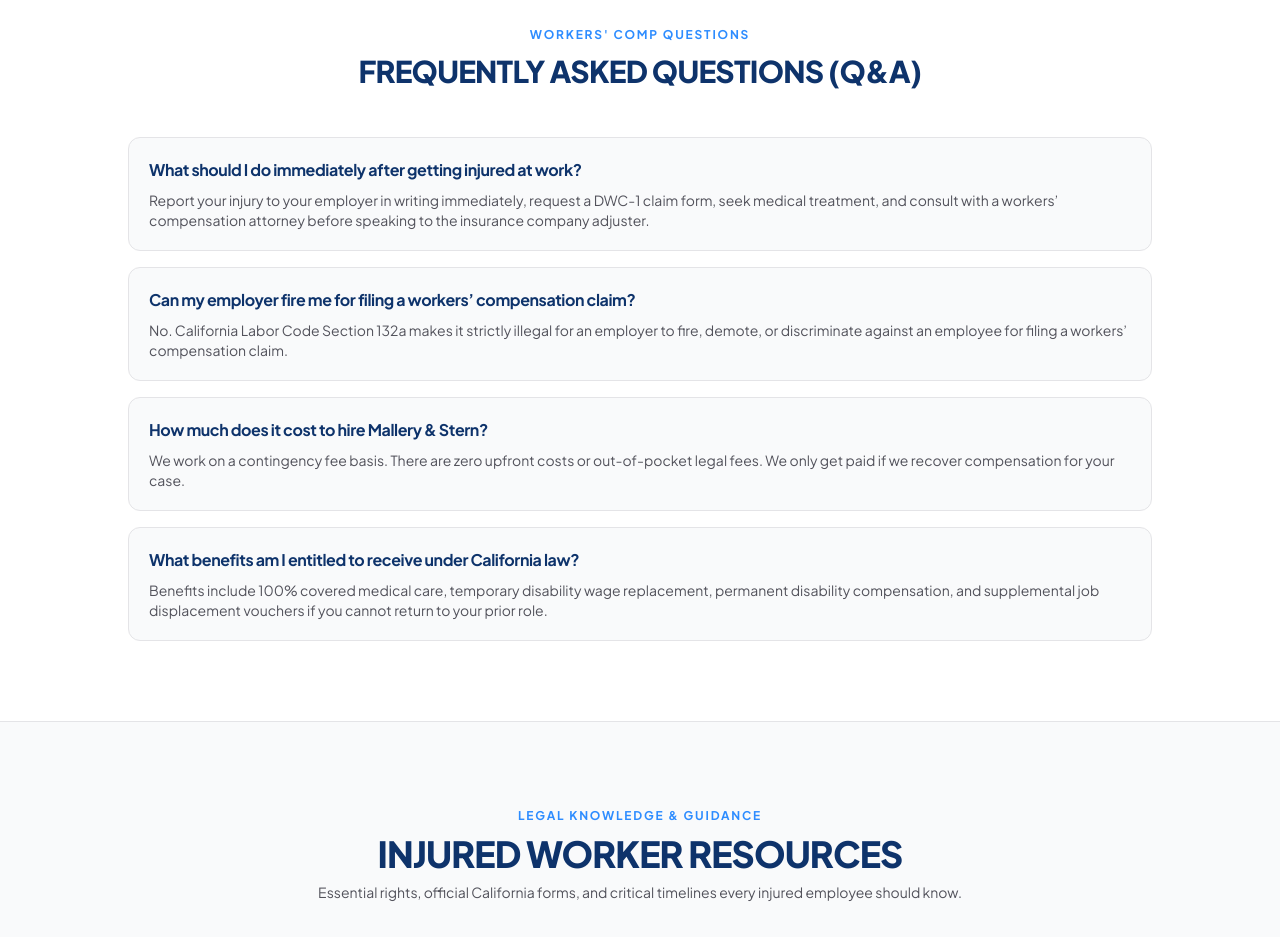
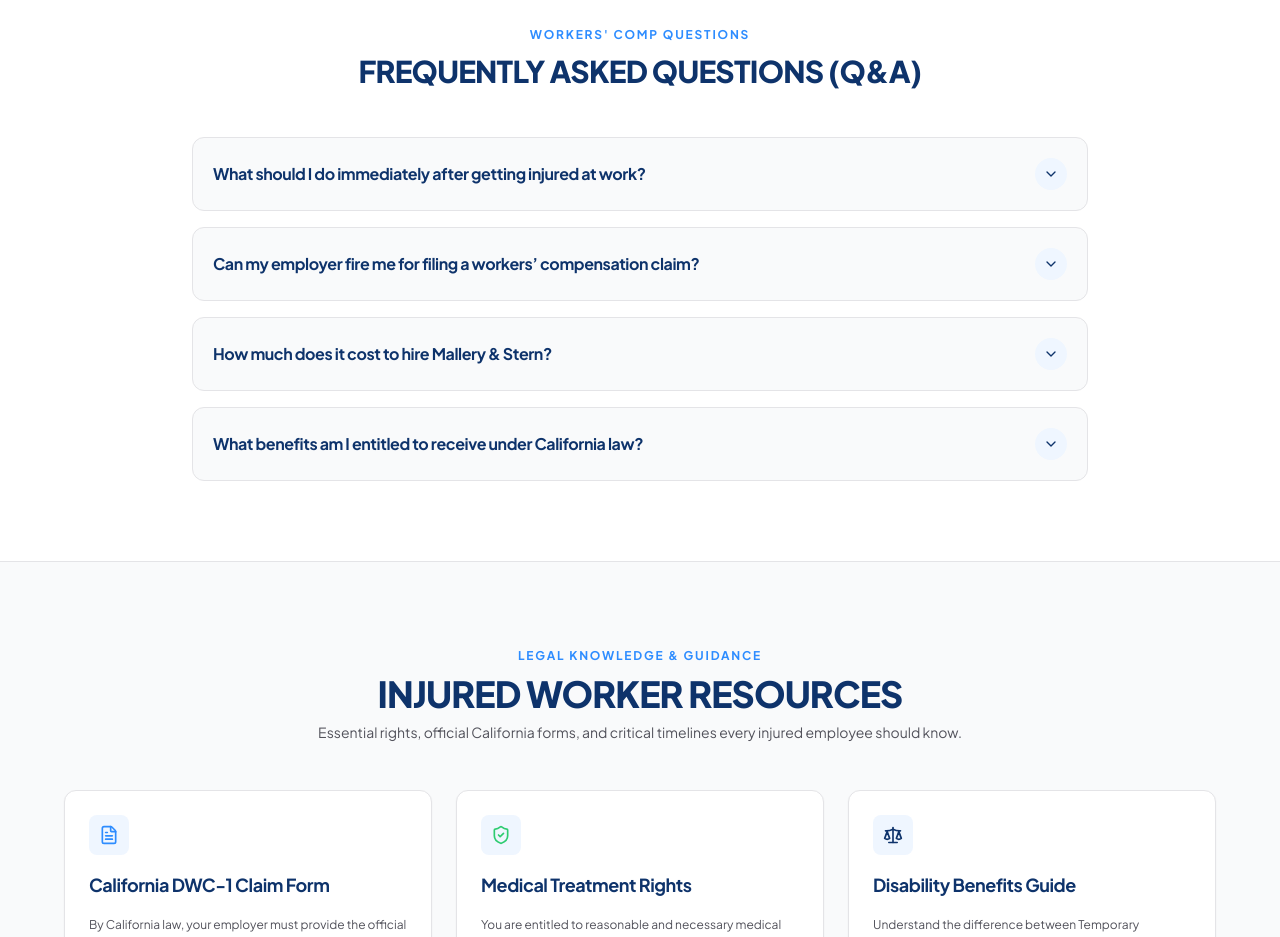
Before and after one commit to Karunesh1999/LawFirmWebsite, a React (Vite) app: page / in a window 1280 px wide. Shown: the part 3120-4057 px from the top of the page. Built offline with nearby package versions, Linux system fonts and the light colour scheme.

Commit message:
feat(faq): convert Q&A section into interactive accordion

```diff
--- a/src/pages/HomePage.tsx
+++ b/src/pages/HomePage.tsx
@@ -1,4 +1,4 @@
-import React from 'react';
+import React, { useState } from 'react';
 import {
   Phone,
   Scale,
@@ -8,7 +8,8 @@ import {
   ArrowRight,
   FileText,
   Star,
-  Briefcase
+  Briefcase,
+  ChevronDown
 } from 'lucide-react';
 
 interface HomePageProps {
@@ -16,6 +17,11 @@ interface HomePageProps {
 }
 
 export const HomePage: React.FC<HomePageProps> = ({ onOpenQuote }) => {
+  const [openFaqIndex, setOpenFaqIndex] = useState<number | null>(null);
+
+  const toggleFaq = (index: number) => {
+    setOpenFaqIndex(prev => prev === index ? null : index);
+  };
   return (
     <div className="w-full bg-[#FFFFFF] text-[#1F2937]">
       {/* ======================================================== */}
@@ -374,7 +380,7 @@ export const HomePage: React.FC<HomePageProps> = ({ onOpenQuote }) => {
             </h2>
           </div>
 
-          <div className="max-w-5xl mx-auto space-y-4">
+          <div className="max-w-4xl mx-auto space-y-4">
             {[
               {
                 q: 'What should I do immediately after getting injured at work?',
@@ -392,16 +398,37 @@ export const HomePage: React.FC<HomePageProps> = ({ onOpenQuote }) => {
                 q: 'What benefits am I entitled to receive under California law?',
                 a: 'Benefits include 100% covered medical care, temporary disability wage replacement, permanent disability compensation, and supplemental job displacement vouchers if you cannot return to your prior role.'
               }
-            ].map((faq, i) => (
-              <div key={i} className="bg-[#F9FAFB] border border-zinc-200 rounded-xl p-5 space-y-2">
-                <h3 className="font-bold text-base text-[#0E336B]">
-                  {faq.q}
-                </h3>
-                <p className="text-xs sm:text-sm text-zinc-600 leading-relaxed">
-                  {faq.a}
-                </p>
-              </div>
-            ))}
+            ].map((faq, i) => {
+              const isOpen = openFaqIndex === i;
+              return (
+                <div
+                  key={i}
+                  className="bg-[#F9FAFB] border border-zinc-200 rounded-xl overflow-hidden transition-all duration-200 hover:border-[#2D8CFF]"
+                >
+                  <button
+                    onClick={() => toggleFaq(i)}
+                    className="w-full p-5 text-left flex items-center justify-between gap-4 cursor-pointer focus:outline-none"
+                    aria-expanded={isOpen}
+                  >
+                    <h3 className="font-bold text-base text-[#0E336B] leading-snug">
+                      {faq.q}
+                    </h3>
+                    <div
+                      className={`flex-shrink-0 w-8 h-8 rounded-full flex items-center justify-center bg-blue-50 text-[#0E336B] transition-transform duration-300 ${
+                        isOpen ? 'rotate-180 bg-[#0E336B] text-white' : ''
+                      }`}
+                    >
+                      <ChevronDown className="w-4 h-4" />
+                    </div>
+                  </button>
+                  {isOpen && (
+                    <div className="px-5 pb-5 pt-1 border-t border-zinc-100 text-xs sm:text-sm text-zinc-600 leading-relaxed transition-all duration-200">
+                      {faq.a}
+                    </div>
+                  )}
+                </div>
+              );
+            })}
           </div>
         </div>
       </section>
```
